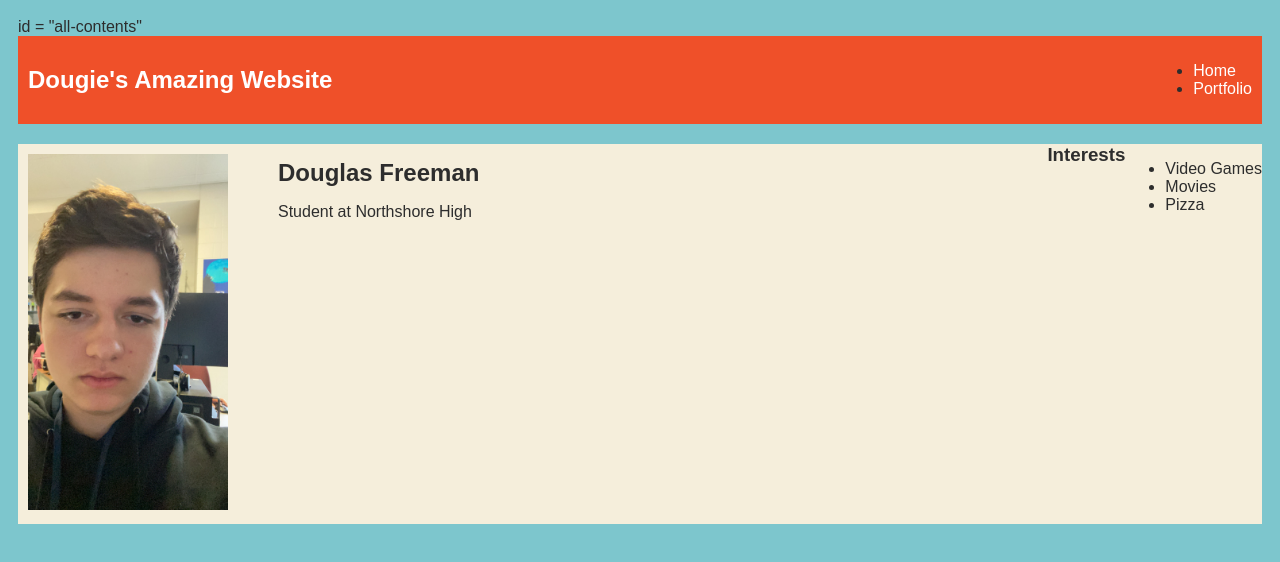
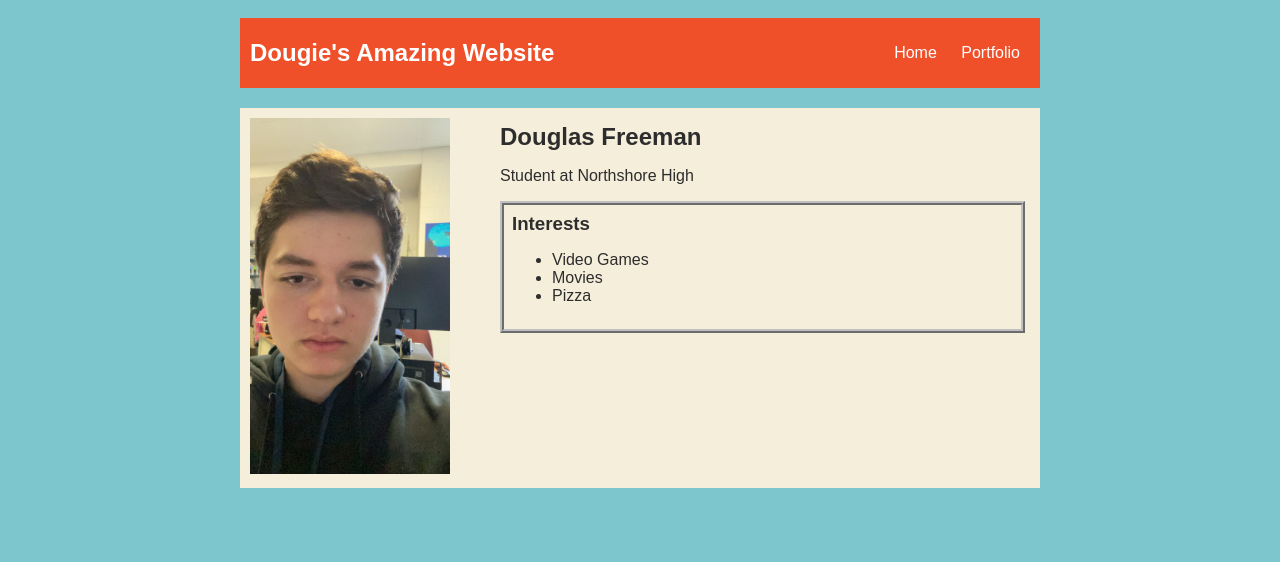
Before and after one commit to DouglasFreeman22/DouglasFreeman22.github.io, a plain HTML site: page index.html in a window 1280 px wide. Drawn offline with Linux system fonts and the light colour scheme.

Commit message:
small fixes

```diff
--- a/index.html
+++ b/index.html
@@ -6,14 +6,13 @@
   </head>
 
   <body>
-    <div>
-      id = "all-contents"
+    <div id = "all-contents">
       <!--All contents goes Here-->
       <nav>
         <h1>Dougie's Amazing Website</h1>
         <ul id="nav-ul">
-          <li class="nav-ul"><a href="index.html"> Home </a></li>
-          <li class="nav"><a href="portfolio.html"> Portfolio </a></li>
+          <li class="nav-li"><a href="index.html"> Home </a></li>
+          <li class="nav-li"><a href="portfolio.html"> Portfolio </a></li>
         </ul>
       </nav>
       <main>
@@ -26,14 +25,15 @@
           <h2>Douglas Freeman</h2>
           <p>Student at Northshore High</p>
           <!-- Interests section -->
-        </div id = "interests">
+            <div id = "interests">
             <h3>Interests</h3>
             <ul>
               <li>Video Games</li>
               <li>Movies</li>
               <li>Pizza</li>
             </ul>
-        <div></div>
+            </div>
+          </div>
       </main>
     </div>
   </body>
```
Also changed, not shown: portfolio.html (+1 -2 lines). Lines whose indentation alone changed are shown as unchanged.
